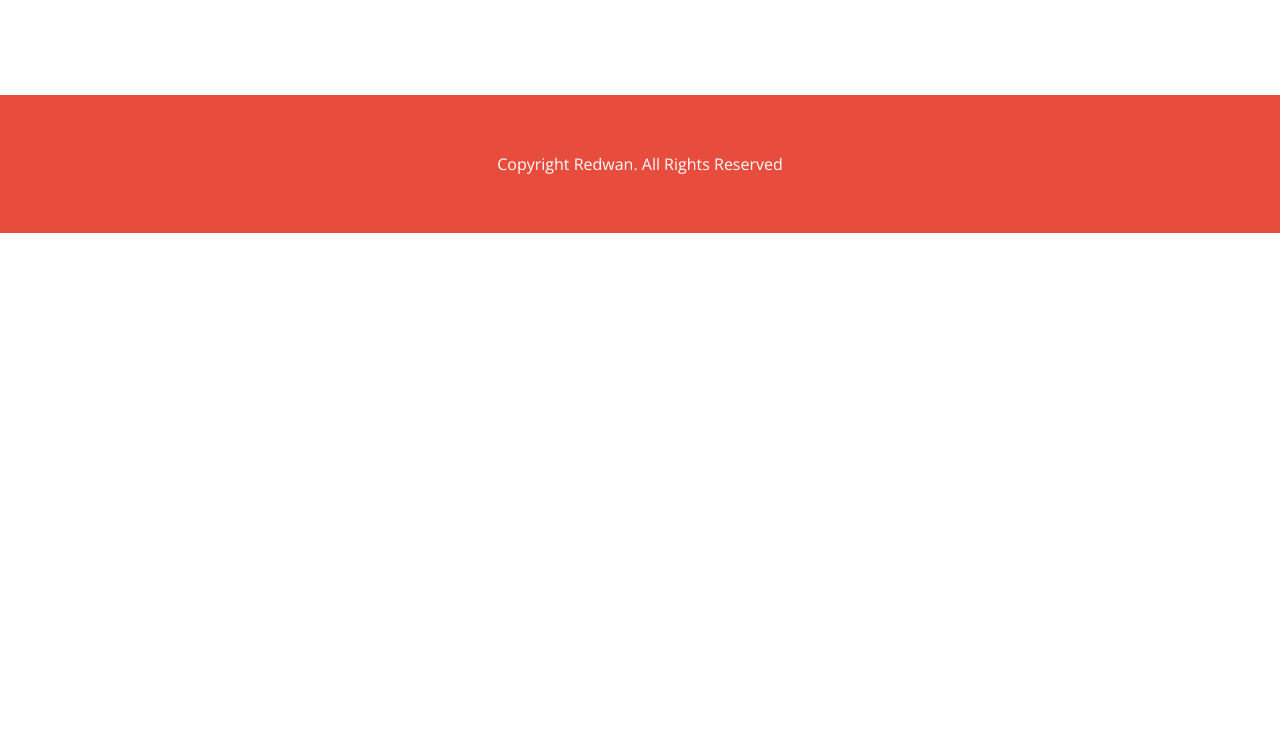
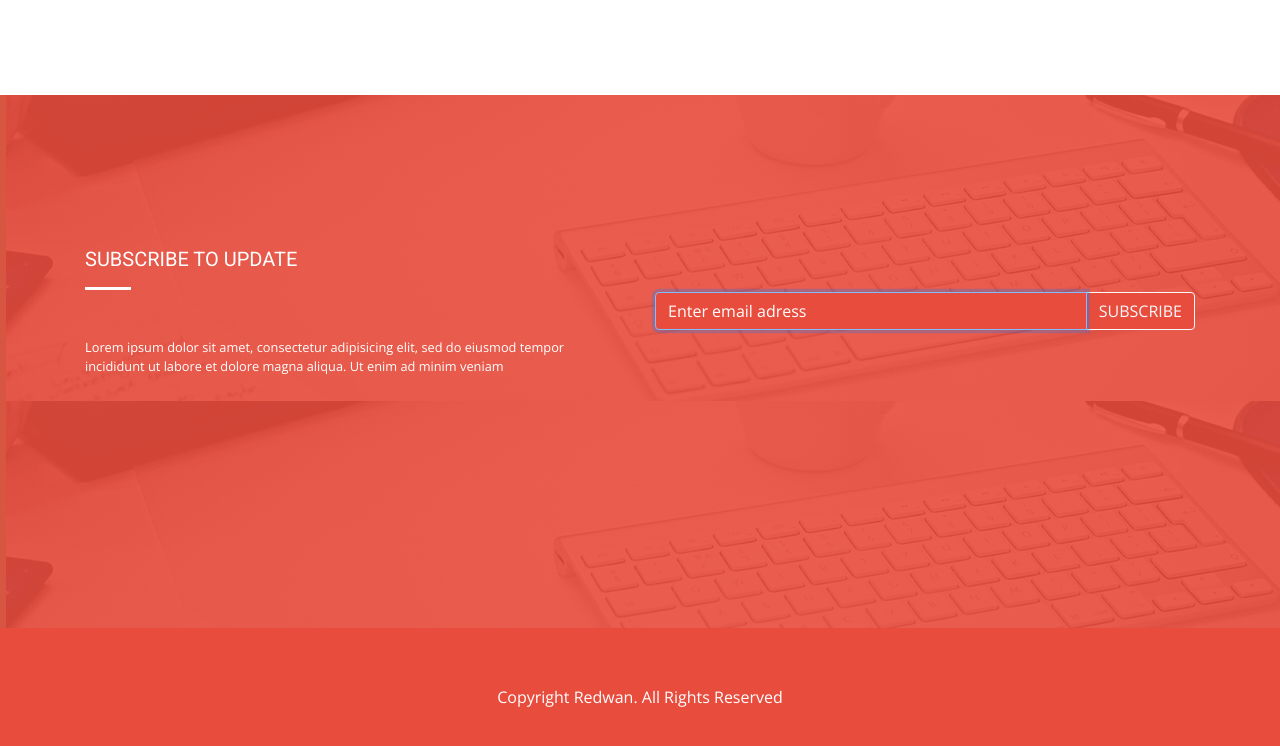
Before and after one commit to anin18/Graxpo, a plain HTML site: page index.html in a window 1280 px wide. Shown: the part 3121-3867 px from the top of the page. Before the commit the page ends 3354 px from the top, so only its background shows below. Drawn offline with nearby package versions, Linux system fonts and the light colour scheme.

Commit message:
subscribe sekcija zavrsena

```diff
--- a/css/responsive.css
+++ b/css/responsive.css
@@ -33,7 +33,9 @@
 .crew {
     padding:101px 0 50px !important;
 }
-
+    .subscribe {
+    padding:80px 0 148px !important;
+}
 
 }
 
@@ -67,6 +69,12 @@
  footer {
         padding:33px 0 !important;
     }
+    .subscribe {
+    padding:104px 0 188px !important;
+}
+
+
+
 }
 
 
--- a/css/style.css
+++ b/css/style.css
@@ -199,7 +199,14 @@ header li {
 .crew h5+p.small {
     font-family: 'Open Sans';
     font-size: 14px;
+}
 
+/*SUBSCRIBE SECTION*/
+.subscribe {
+    padding:60px 0 100px !important;
+}
+.subscribe .form-control::placeholder {
+    color:#fff;
 }
 /*FOOTER*/
 footer p{
--- a/index.html
+++ b/index.html
@@ -320,9 +320,34 @@
                         </div>
                     </div>
              </div>
-         </section>
-          <!--section crew ends here-->
+         </section>  <!--section crew ends here-->
 
+          <!--section subscribe starts here-->
+          <section class="subscribe text-white"  style="background-image:linear-gradient(to right, rgba(232, 76, 61, 0.9), rgba(232, 76, 61, 0.9)),url('img/subscribe.jpg')">
+              <div class="container">
+                  <div class="row d-flex align-items-center">
+                      <div class="col-12 col-md-6 py-4 py-sm-5">
+                          <article>
+                              <h5 class="line-white mb-4 mb-sm-5">SUBSCRIBE TO UPDATE</h5>
+                              <p class="small">
+                                  Lorem ipsum dolor sit amet, consectetur adipisicing
+                                  elit, sed do eiusmod tempor incididunt ut labore
+                                  et dolore magna aliqua. Ut enim ad minim veniam
+                              </p>
+                          </article>
+                      </div>
+                      <div class="col-12 col-md-6">
+
+                          <div class="input-group mb-3">
+                              <input type="email" class="form-control hot-bg" placeholder="Enter email adress" aria-label="Recipient's email" aria-describedby="basic-addon2" autofocus="">
+                              <div class="input-group-append">
+                                  <button class="btn btn-outline-light hot-bg text-uppercase" type="button">subscribe</button>
+                              </div>
+                          </div>
+                      </div>
+                  </div>
+              </div>
+          </section><!--section subscribe ends here-->
         </main><!--main ends here-->
 
         <!--footer starts here-->
```
